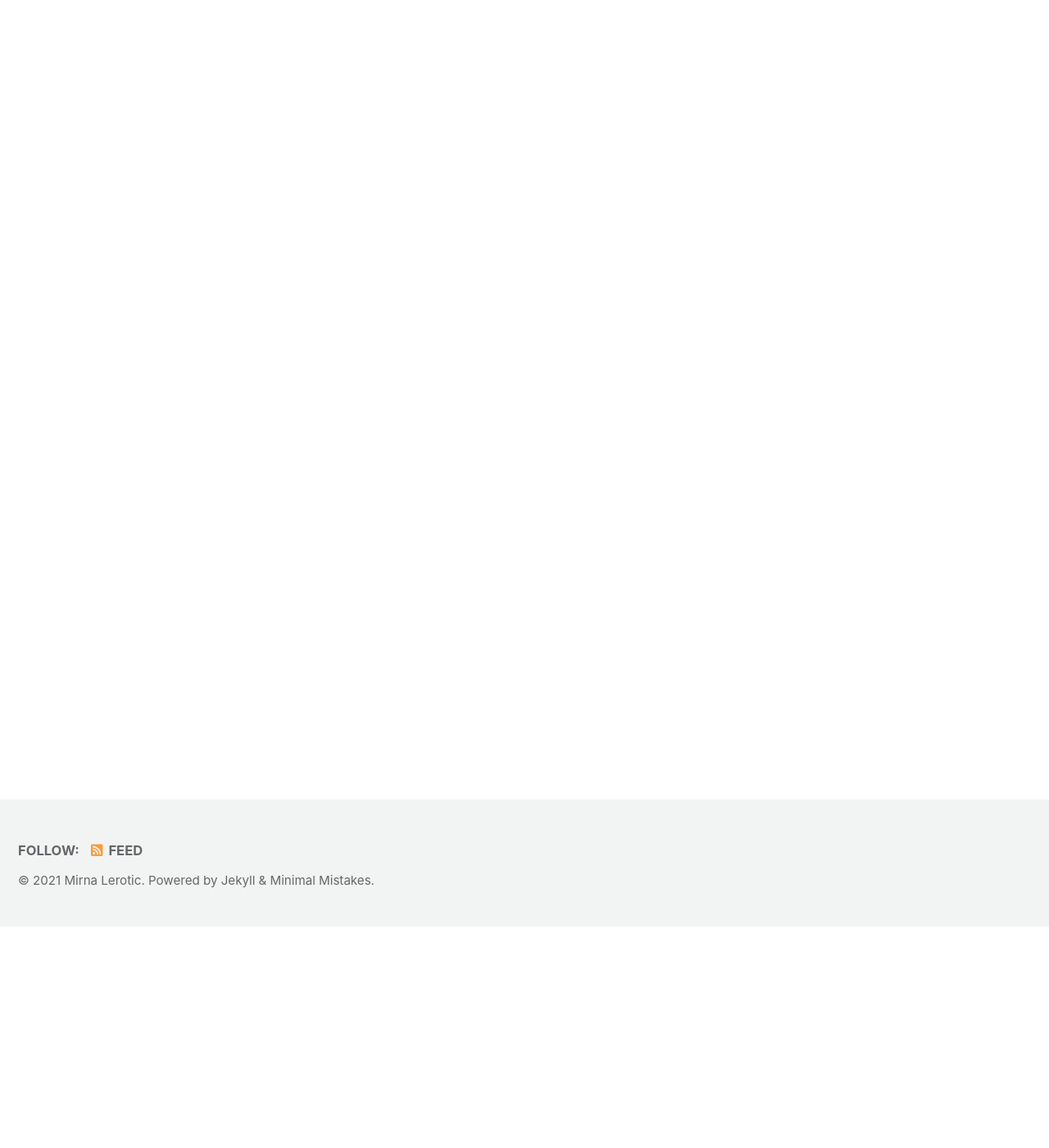
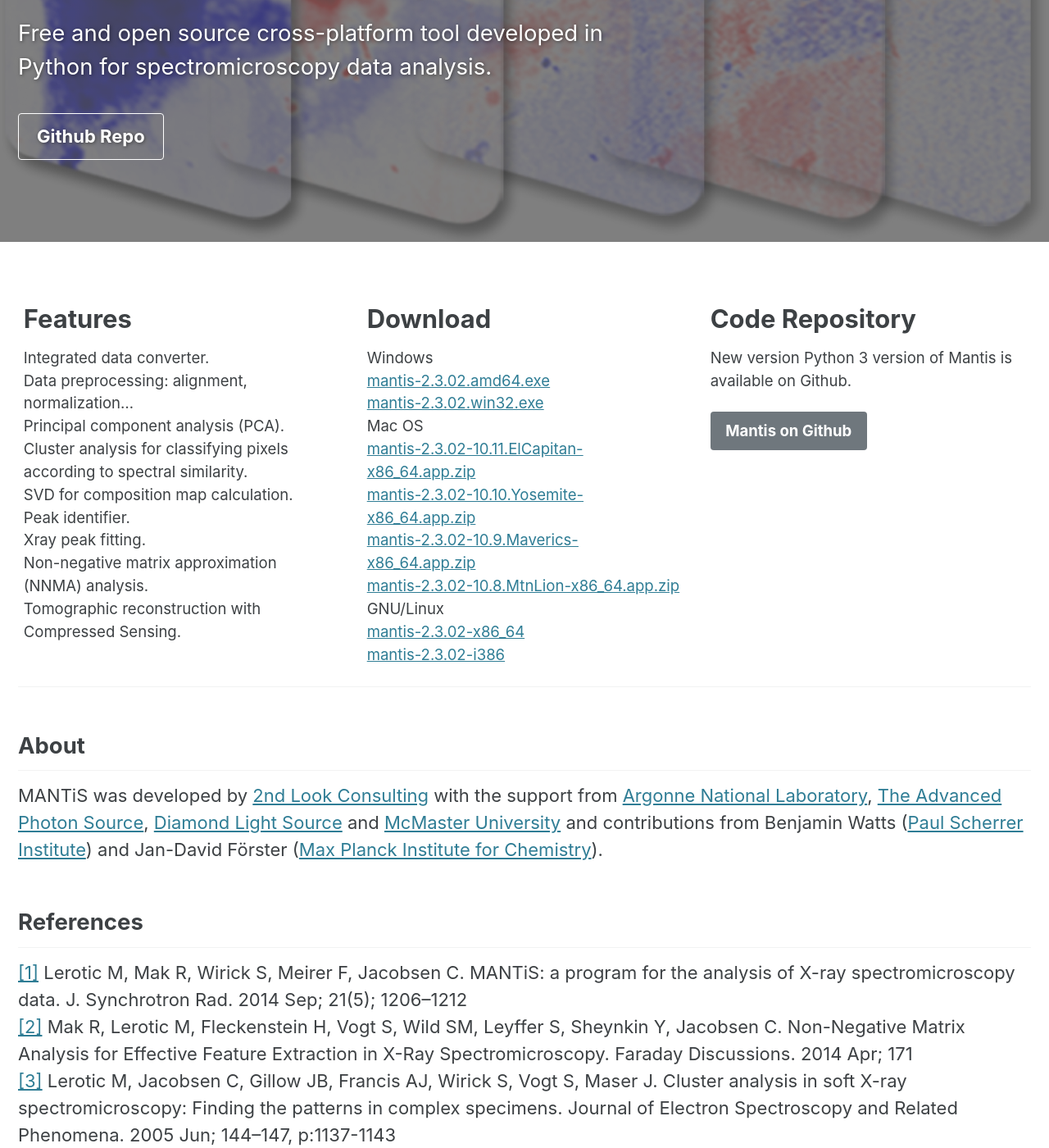
Before and after one commit to mlerotic/mlerotic.github.io, a Jekyll site: the page built from index.md, in a window 1280 px wide and 1400 px high, scrolled down 270 px. Shown: the whole window at 82% size. Built offline with Jekyll 4.4.1, drawn with Linux system fonts in a browser that asks for light colours; cached includes are drawn as plain includes; the list of posts is cut into pages by our own code; some of the changed text lies outside the part shown.

Commit message:
adding content

```diff
--- a/Gemfile
+++ b/Gemfile
@@ -14,4 +14,5 @@
   gem "jemoji"
   gem "jekyll-include-cache"
   gem "jekyll-algolia"
+  gem 'html-proofer'
 end
--- a/_config.yml
+++ b/_config.yml
@@ -16,19 +16,17 @@
 
 # Site Settings
 locale                   : "en-US"
-title                    : "MANTiS - Multivariate ANalysis Tool for Spectromicroscopy"
+title                    : "MANTIS - Multivariate ANalysis Tool for Spectromicroscopy"
 title_separator          : "-"
 subtitle                 : # site tagline that appears below site title in masthead
-name                     : "Mirna Lerotic"
-description              : "
-MANTiS is Multivariate ANalysis Tool for Spectromicroscopy
-a free and open source cross-platform tool developed in Python for spectromicroscopy data analysis by 2nd Look Consulting."
-url                      : # the base hostname & protocol for your site e.g. "https://mmistakes.github.io"
+description              : "MANTiS is Multivariate ANalysis Tool for Spectromicroscopy a free and open source cross-platform tool developed in Python for spectromicroscopy data analysis."
+name                     : "Mantis"
+url                      : "http://spectromicroscopy.com/"
 baseurl                  : # the subpath of your site, e.g. "/blog"
 repository               : # GitHub username/repo-name e.g. "mmistakes/minimal-mistakes"
 teaser                   : # path of fallback teaser image, e.g. "/assets/images/500x300.png"
 logo                     : "/assets/images/Mantis_logo_512.png"
-masthead_title           : # overrides the website title displayed in the masthead, use " " for no title
+masthead_title           : "MANTIS - Multivariate ANalysis Tool for Spectromicroscopy"
 # breadcrumbs            : false # true, false (default)
 words_per_minute         : 200
 comments:
@@ -96,51 +94,34 @@
 # Site Author
 author:
   name             : "Mantis"
-  avatar           : # path of avatar image, e.g. "/assets/images/bio-photo.jpg"
-  bio              : #"I am an **amazing** person."
+  avatar           : "/assets/images/Mantis_logo_512.png"
+  bio              : "Open source cross-platform tool developed in Python for spectromicroscopy data analysis."
   location         : #"Somewhere"
   email            :
   links:
     - label: "Email"
       icon: "fas fa-fw fa-envelope-square"
-      # url: "mailto:your.name@email.com"
+      url: "mailto:mirna@2ndlookconsulting.com"
     - label: "Website"
       icon: "fas fa-fw fa-link"
-      # url: "https://your-website.com"
-    - label: "Twitter"
-      icon: "fab fa-fw fa-twitter-square"
-      # url: "https://twitter.com/"
-    - label: "Facebook"
-      icon: "fab fa-fw fa-facebook-square"
-      # url: "https://facebook.com/"
+      url: "http://spectromicroscopy.com/"
     - label: "GitHub"
       icon: "fab fa-fw fa-github"
-      # url: "https://github.com/"
-    - label: "Instagram"
-      icon: "fab fa-fw fa-instagram"
-      # url: "https://instagram.com/"
+      url: "https://github.com/mlerotic/spectromicroscopy"
+
 
 # Site Footer
 footer:
   links:
-    - label: "Twitter"
-      icon: "fab fa-fw fa-twitter-square"
-      # url:
-    - label: "Facebook"
-      icon: "fab fa-fw fa-facebook-square"
-      # url:
+    - label: "Email"
+      icon: "fas fa-fw fa-envelope-square"
+      url: "mailto:mirna@2ndlookconsulting.com"
+    - label: "Website"
+      icon: "fas fa-fw fa-link"
+      url: "http://spectromicroscopy.com/"
     - label: "GitHub"
       icon: "fab fa-fw fa-github"
-      # url:
-    - label: "GitLab"
-      icon: "fab fa-fw fa-gitlab"
-      # url:
-    - label: "Bitbucket"
-      icon: "fab fa-fw fa-bitbucket"
-      # url:
-    - label: "Instagram"
-      icon: "fab fa-fw fa-instagram"
-      # url:
+      url: "https://github.com/mlerotic/spectromicroscopy"
 
 
 # Reading Files
@@ -272,12 +253,14 @@
 defaults:
   # _posts
   - scope:
-      path: ""
+      path: "_posts"
       type: posts
     values:
       layout: single
       author_profile: true
-      read_time: true
+      read_time: false
       comments: # true
       share: true
       related: true
+      header:
+       image: /assets/images/Mantis_header.png #the image at the top of the page
--- a/_data/navigation.yml
+++ b/_data/navigation.yml
@@ -1,7 +1,7 @@
 # main links
 main:
-  - title: "Quick-Start Guide"
-    url: https://mmistakes.github.io/minimal-mistakes/docs/quick-start-guide/
+  - title: "User Guide"
+    url: https://github.com/mlerotic/spectromicroscopy/wiki
   # - title: "About"
   #   url: https://mmistakes.github.io/minimal-mistakes/about/
   # - title: "Sample Posts"
--- a/_data/ui-text.yml
+++ b/_data/ui-text.yml
@@ -27,7 +27,7 @@
   comments_title             : "Comments"
   more_label                 : "Learn more"
   related_label              : "You may also enjoy"
-  follow_label               : "Follow:"
+  follow_label               : "Contact:"
   feed_label                 : "Feed"
   powered_by                 : "Powered by"
   website_label              : "Website"
--- a/_includes/footer.html
+++ b/_includes/footer.html
@@ -12,8 +12,7 @@
       {% endfor %}
     {% endif %}
 
-    <li><a href="{% if site.atom_feed.path %}{{ site.atom_feed.path }}{% else %}{{ '/feed.xml' | relative_url }}{% endif %}"><i class="fas fa-fw fa-rss-square" aria-hidden="true"></i> {{ site.data.ui-text[site.locale].feed_label | default: "Feed" }}</a></li>
   </ul>
 </div>
 
-<div class="page__footer-copyright">&copy; {{ site.time | date: '%Y' }} {{ site.name | default: site.title }}. {{ site.data.ui-text[site.locale].powered_by | default: "Powered by" }} <a href="https://jekyllrb.com" rel="nofollow">Jekyll</a> &amp; <a href="https://mademistakes.com/work/minimal-mistakes-jekyll-theme/" rel="nofollow">Minimal Mistakes</a>.</div>
+<div class="page__footer-copyright">&copy; {{ site.time | date: '%Y' }} 2nd Look Consulting Mantis is free software: you can redistribute it and/or modify it under the terms of the GNU General Public License as published by the Free Software Foundation, either version 3 of the License, or any later version. Mantis is distributed in the hope that it will be useful, but WITHOUT ANY WARRANTY; without even the implied warranty of MERCHANTABILITY or FITNESS FOR A PARTICULAR PURPOSE. See the GNU General Public License for more details http://www.gnu.org/licenses/.</div>
--- a/_includes/head/custom.html
+++ b/_includes/head/custom.html
@@ -1,5 +1,12 @@
 <!-- start custom head snippets -->
+<head>
+<link rel="apple-touch-icon" sizes="180x180" href="/apple-touch-icon.png">
+<link rel="icon" type="image/png" sizes="32x32" href="/favicon-32x32.png">
+<link rel="icon" type="image/png" sizes="16x16" href="/favicon-16x16.png">
+<link rel="manifest" href="/site.webmanifest">
+<meta name="msapplication-TileColor" content="#da532c">
+<meta name="theme-color" content="#ffffff">
+</head>
 
-<!-- insert favicons. use https://realfavicongenerator.net/ -->
 
 <!-- end custom head snippets -->
--- a/index.html
+++ /dev/null
@@ -1,4 +0,0 @@
----
-layout: home
-author_profile: true
----
--- /dev/null
+++ b/index.md
@@ -0,0 +1,59 @@
+---
+layout: splash
+header:
+  overlay_color: "#000"
+  overlay_filter: "0.5"
+  overlay_image: /assets/images/pcabanner.png
+  actions:
+    - label: "Github Repo"
+      url: "https://github.com/mlerotic/spectromicroscopy"
+excerpt: "Free and open source cross-platform tool developed in Python for spectromicroscopy data analysis."
+feature_row:
+  - image_path: #/assets/images/book_logo.svg
+    title: "Features"
+    excerpt: "Integrated data converter.<br/>
+Data preprocessing: alignment, normalization...<br/>
+Principal component analysis (PCA).<br/>
+Cluster analysis for classifying pixels according to spectral similarity.<br/>
+SVD for composition map calculation.<br/>
+Peak identifier.<br/>
+Xray peak fitting.<br/>
+Non-negative matrix approximation (NNMA) analysis.<br/>
+Tomographic reconstruction with Compressed Sensing."
+
+  - image_path: #/assets/images/code.png
+    title: "Download"
+    excerpt: "
+	Windows<br>
+[mantis-2.3.02.amd64.exe](http://spectromicroscopy.com/downloads-mantis-2.3.02.amd64.php)<br>
+[mantis-2.3.02.win32.exe](http://spectromicroscopy.com/downloads-mantis-2.3.02.win32.php)<br>
+
+Mac OS<br>
+[mantis-2.3.02-10.11.ElCapitan-x86_64.app.zip](http://spectromicroscopy.com/downloads-mantis-2.3.02-10.11.ElCapitan-x86_64.app.zip.php)<br>
+[mantis-2.3.02-10.10.Yosemite-x86_64.app.zip](http://spectromicroscopy.com/downloads-mantis-2.3.02-10.10.Yosemite-x86_64.app.zip.php)<br>
+[mantis-2.3.02-10.9.Maverics-x86_64.app.zip](http://spectromicroscopy.com/downloads-mantis-2.3.02-10.9.Maverics-x86_64.app.zip.php)<br>
+[mantis-2.3.02-10.8.MtnLion-x86_64.app.zip](http://spectromicroscopy.com/downloads-mantis-2.3.02-10.8.MtnLion-x86_64.app.zip.php)<br>
+
+GNU/Linux<br>
+[mantis-2.3.02-x86_64](http://spectromicroscopy.com/downloads-mantis-2.3.02-x86_64.php)<br>
+[mantis-2.3.02-i386](http://spectromicroscopy.com/downloads-mantis-2.3.02-i386.php)"
+
+  - image_path: #/assets/splash/feat1-3.jpg
+    title: "Code Repository"
+    excerpt: "New version Python 3 version of Mantis is available on Github."
+    url: "https://github.com/mlerotic/spectromicroscopy"
+    btn_label: "Mantis on Github"
+    btn_class: "btn--primary"
+---
+{% include feature_row %}
+
+## About
+MANTiS was developed by [2nd Look Consulting](http://2ndlookconsulting.com/) with the support from [Argonne National Laboratory](https://www.anl.gov/), [The Advanced Photon Source](https://www.aps.anl.gov/), [Diamond Light Source](https://www.diamond.ac.uk/Instruments/Imaging-and-Microscopy/I08/Software-for-data-analysis/) and [McMaster University](https://www.mcmaster.ca/) and contributions from Benjamin Watts \([Paul Scherrer Institute](https://www.psi.ch/en)\) and Jan-David Förster \([Max Planck Institute for Chemistry](https://www.mpic.de/2285/en)\).
+
+
+## References
+
+[\[1\]](http://dx.doi.org/10.1107/S1600577514013964) Lerotic M, Mak R, Wirick S, Meirer F, Jacobsen C. MANTiS: a program for the analysis of X-ray spectromicroscopy data. J. Synchrotron Rad. 2014 Sep; 21(5); 1206–1212<br/>
+[\[2\]](http://doi.org/10.1039/C4FD00023D) Mak R, Lerotic M, Fleckenstein H, Vogt S, Wild SM, Leyffer S, Sheynkin Y, Jacobsen C. Non-Negative Matrix Analysis for Effective Feature Extraction in X-Ray Spectromicroscopy. Faraday Discussions. 2014 Apr; 171<br/>
+[\[3\]](http://dx.doi.org/10.1016/j.elspec.2005.01.158) Lerotic M, Jacobsen C, Gillow JB, Francis AJ, Wirick S, Vogt S, Maser J. Cluster analysis in soft X-ray spectromicroscopy: Finding the patterns in complex specimens. Journal of Electron Spectroscopy and Related Phenomena. 2005 Jun; 144–147, p:1137-1143<br/>
+[\[4\]](http://doi.org/10.1016/j.ultramic.2004.01.008) Lerotic M, Jacobsen C, Schäfer T, Vogt S. Cluster analysis of soft X-ray spectromicroscopy data. Ultramicroscopy. 2004 Jul; 100(1–2), p:35-57
```
Also changed, not shown: browserconfig.xml (added, +9 -0 lines), android-chrome-192x192.png (added), android-chrome-512x512.png (added), apple-touch-icon.png (added), assets/images/Mantis_header.png (added), assets/images/pcabanner.jpg (added), assets/images/pcabanner.png (added), favicon-16x16.png (added), favicon-32x32.png (added), mstile-150x150.png (added), site.webmanifest (added), 1 other file.
